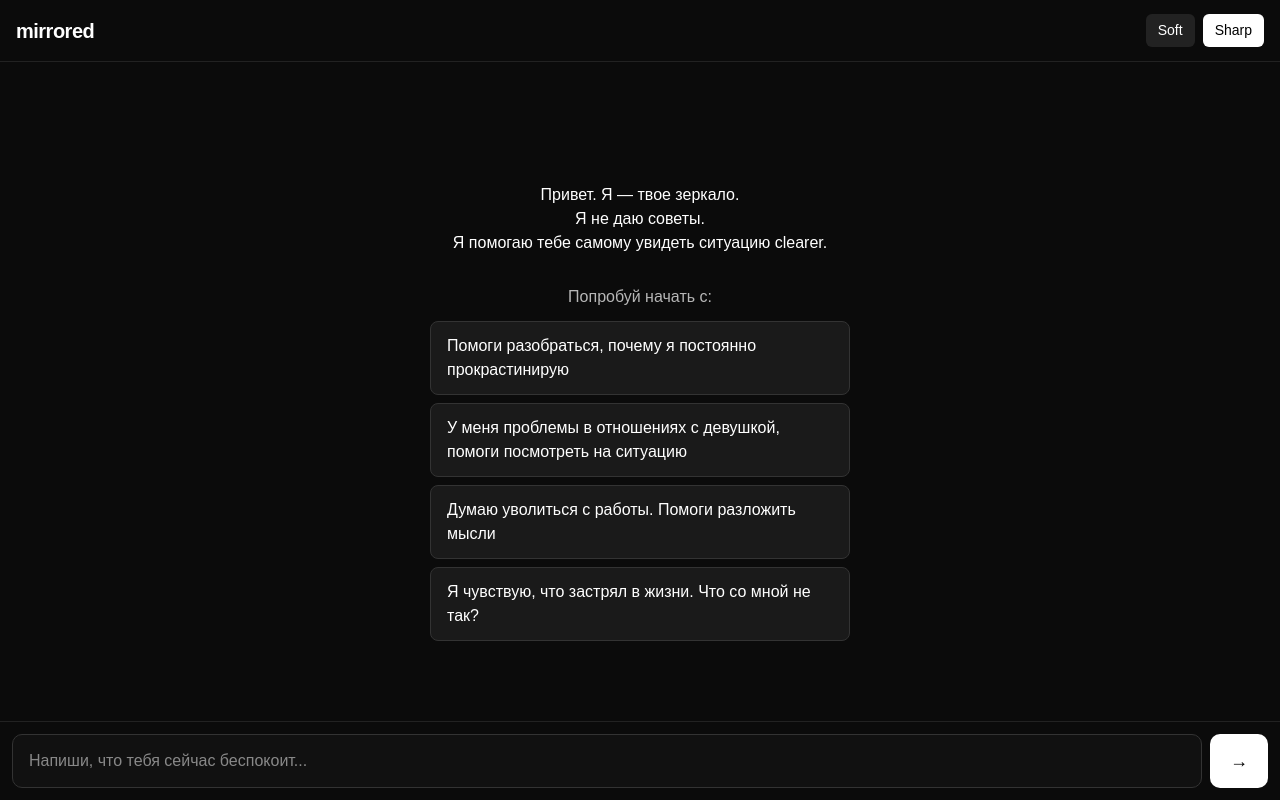
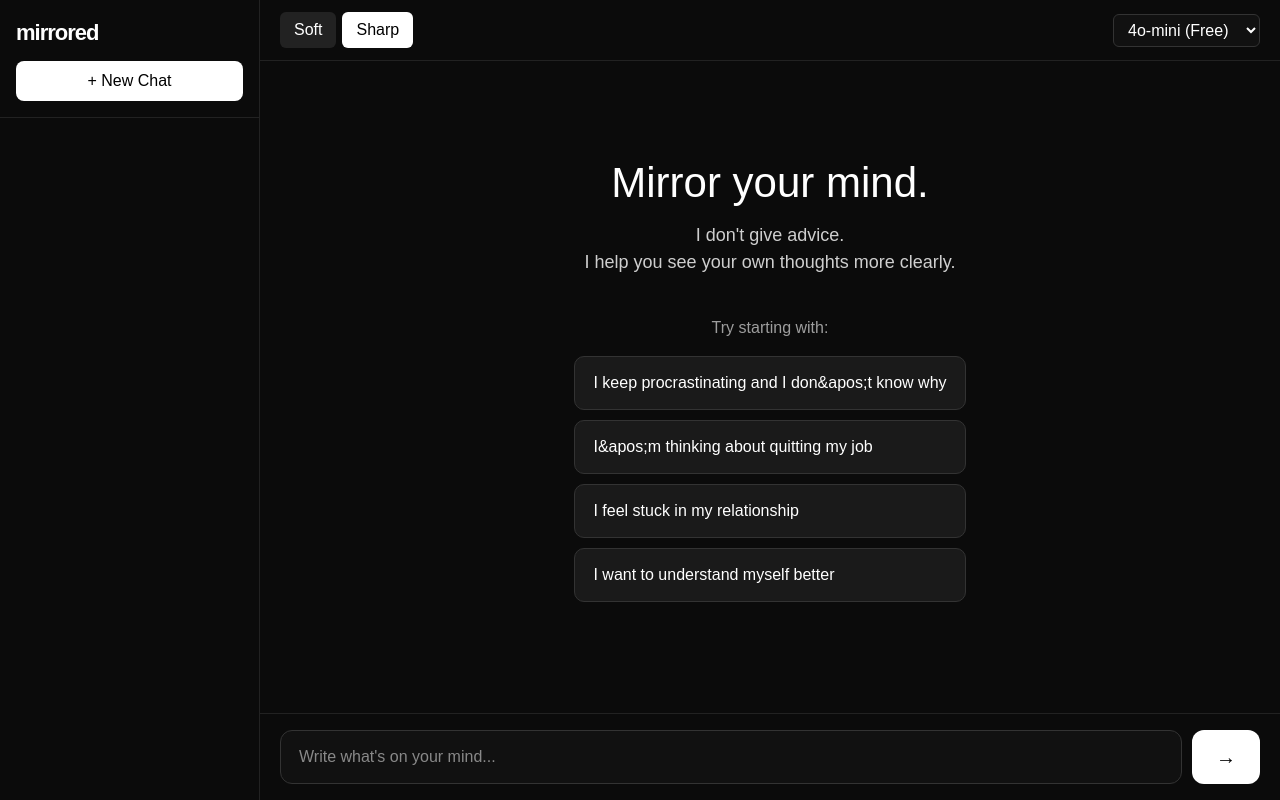
Before and after one commit to 764mvl-web/Mirrored, a Next.js app: page / in a window 1280 px wide. Built offline with nearby package versions, Linux system fonts and the light colour scheme.

Commit message:
fix responses api

```diff
--- a/app/page.tsx
+++ b/app/page.tsx
@@ -2,42 +2,117 @@
 
 import { useState, useRef, useEffect } from "react";
 
+type Message = { role: "user" | "assistant"; content: string };
+type Chat = {
+  id: string;
+  title: string;
+  messages: Message[];
+  createdAt: Date;
+};
+
 export default function Home() {
-  const [messages, setMessages] = useState<any[]>([]);
+  const [chats, setChats] = useState<Chat[]>([]);
+  const [currentChatId, setCurrentChatId] = useState<string | null>(null);
+  const [messages, setMessages] = useState<Message[]>([]);
   const [input, setInput] = useState("");
   const [mode, setMode] = useState<"soft" | "sharp">("sharp");
-  const [showOnboarding, setShowOnboarding] = useState(true);
+  const [model, setModel] = useState<"4o-mini" | "4o">("4o-mini");
+  const [isLoading, setIsLoading] = useState(false);
 
-  const bottomRef = useRef<HTMLDivElement | null>(null);
+  const bottomRef = useRef<HTMLDivElement>(null);
 
-  // Примеры быстрых стартов
-  const quickStarts = [
-    "Помоги разобраться, почему я постоянно прокрастинирую",
-    "У меня проблемы в отношениях с девушкой, помоги посмотреть на ситуацию",
-    "Думаю уволиться с работы. Помоги разложить мысли",
-    "Я чувствую, что застрял в жизни. Что со мной не так?",
-  ];
+  // Load chats from localStorage
+  useEffect(() => {
+    const savedChats = localStorage.getItem("mirrored-chats");
+    if (savedChats) {
+      const parsed = JSON.parse(savedChats);
+      setChats(parsed);
+      if (parsed.length > 0) {
+        setCurrentChatId(parsed[0].id);
+        setMessages(parsed[0].messages);
+      }
+    }
+  }, []);
 
-  const sendMessage = async (text?: string) => {
-    const messageText = text || input;
-    if (!messageText) return;
+  // Save chats to localStorage
+  useEffect(() => {
+    localStorage.setItem("mirrored-chats", JSON.stringify(chats));
+  }, [chats]);
 
-    const newMessages = [...messages, { role: "user", content: messageText }];
+  // Update messages when switching chats
+  useEffect(() => {
+    if (currentChatId) {
+      const currentChat = chats.find(c => c.id === currentChatId);
+      if (currentChat) setMessages(currentChat.messages);
+    }
+  }, [currentChatId, chats]);
+
+  const currentChat = chats.find(c => c.id === currentChatId);
+
+  const createNewChat = () => {
+    const newChat: Chat = {
+      id: Date.now().toString(),
+      title: "New Conversation",
+      messages: [],
+      createdAt: new Date(),
+    };
+    setChats([newChat, ...chats]);
+    setCurrentChatId(newChat.id);
+    setMessages([]);
+  };
+
+  const sendMessage = async () => {
+    if (!input.trim() || !currentChatId || isLoading) return;
+
+    const userMessage: Message = { role: "user", content: input };
+    const newMessages = [...messages, userMessage];
+
+    // Update UI immediately
     setMessages(newMessages);
     setInput("");
-    setShowOnboarding(false);
+    setIsLoading(true);
 
+    // Update chat in state
+    setChats(prev => prev.map(chat =>
+      chat.id === currentChatId
+        ? { ...chat, messages: newMessages }
+        : chat
+    ));
+
+    try {
       const res = await fetch("/api/chat", {
         method: "POST",
-      body: JSON.stringify({ messages: newMessages, mode }),
+        body: JSON.stringify({
+          messages: newMessages,
+          mode,
+          model,
+        }),
       });
 
       const data = await res.json();
 
-    setMessages((prev) => [
-      ...newMessages,
-      { role: "assistant", content: data.reply },
-    ]);
+      const assistantMessage: Message = { role: "assistant", content: data.reply };
+
+      const finalMessages = [...newMessages, assistantMessage];
+
+      setMessages(finalMessages);
+      setChats(prev => prev.map(chat =>
+        chat.id === currentChatId
+          ? {
+              ...chat,
+              messages: finalMessages,
+              title: chat.messages.length === 0
+                ? finalMessages[0].content.slice(0, 40) + "..."
+                : chat.title
+            }
+          : chat
+      ));
+    } catch (error) {
+      console.error(error);
+      alert("Something went wrong. Please try again.");
+    } finally {
+      setIsLoading(false);
+    }
   };
 
   useEffect(() => {
@@ -46,50 +121,88 @@ export default function Home() {
 
   return (
     <div style={styles.container}>
-      {/* HEADER */}
-      <div style={styles.header}>
-        <div style={styles.title}>mirrored</div>
+      {/* SIDEBAR */}
+      <div style={styles.sidebar}>
+        <div style={styles.sidebarHeader}>
+          <div style={styles.logo}>mirrored</div>
+          <button onClick={createNewChat} style={styles.newChatBtn}>
+            + New Chat
+          </button>
+        </div>
 
-        <div style={{ display: "flex", gap: 8 }}>
+        <div style={styles.chatList}>
+          {chats.map(chat => (
+            <div
+              key={chat.id}
+              onClick={() => setCurrentChatId(chat.id)}
+              style={{
+                ...styles.chatItem,
+                background: currentChatId === chat.id ? "#1f1f1f" : "transparent",
+              }}
+            >
+              {chat.title}
+            </div>
+          ))}
+        </div>
+      </div>
+
+      {/* MAIN CHAT AREA */}
+      <div style={styles.main}>
+        {/* Top Bar */}
+        <div style={styles.topBar}>
+          <div style={styles.modeContainer}>
             <button
               onClick={() => setMode("soft")}
-            style={{
-              ...styles.modeBtn,
-              background: mode === "soft" ? "#fff" : "#222",
-              color: mode === "soft" ? "#000" : "#fff",
-            }}
+              style={{ ...styles.modeBtn, background: mode === "soft" ? "#fff" : "#222", color: mode === "soft" ? "#000" : "#fff" }}
             >
               Soft
             </button>
             <button
               onClick={() => setMode("sharp")}
-            style={{
-              ...styles.modeBtn,
-              background: mode === "sharp" ? "#fff" : "#222",
-              color: mode === "sharp" ? "#000" : "#fff",
-            }}
+              style={{ ...styles.modeBtn, background: mode === "sharp" ? "#fff" : "#222", color: mode === "sharp" ? "#000" : "#fff" }}
             >
               Sharp
             </button>
           </div>
+
+          <select
+            value={model}
+            onChange={(e) => setModel(e.target.value as "4o-mini" | "4o")}
+            style={styles.modelSelect}
+          >
+            <option value="4o-mini">4o-mini (Free)</option>
+            <option value="4o">4o (Paid soon)</option>
+          </select>
         </div>
 
-      {/* CHAT AREA */}
-      <div style={styles.chat}>
-        {showOnboarding && messages.length === 0 ? (
+        {/* Messages */}
+        <div style={styles.chatArea}>
+          {messages.length === 0 ? (
             <div style={styles.onboarding}>
-            <h2>Привет. Я — твое зеркало.</h2>
-            <p>Я не даю советы.<br />Я помогаю тебе самому увидеть ситуацию clearer.</p>
+              <h1 style={{ fontSize: 42, marginBottom: 8 }}>Mirror your mind.</h1>
+              <p style={{ fontSize: 18, opacity: 0.8, maxWidth: 420 }}>
+                I don&apos;t give advice.<br />
+                I help you see your own thoughts more clearly.
+              </p>
 
-            <div style={{ marginTop: 30 }}>
-              <p style={{ marginBottom: 12, opacity: 0.7 }}>Попробуй начать с:</p>
-              {quickStarts.map((q, i) => (
+              <div style={{ marginTop: 40 }}>
+                <p style={{ marginBottom: 16, opacity: 0.6 }}>Try starting with:</p>
+                {[
+                  "I keep procrastinating and I don&apos;t know why",
+                  "I&apos;m thinking about quitting my job",
+                  "I feel stuck in my relationship",
+                  "I want to understand myself better"
+                ].map((text, i) => (
                   <button
                     key={i}
-                  onClick={() => sendMessage(q)}
-                  style={styles.quickStart}
+                    onClick={() => {
+                      setInput(text);
+                      // Auto send after small delay
+                      setTimeout(() => sendMessage(), 100);
+                    }}
+                    style={styles.quickBtn}
                   >
-                  {q}
+                    {text}
                   </button>
                 ))}
               </div>
@@ -101,110 +214,69 @@ export default function Home() {
                 style={{
                   ...styles.message,
                   alignSelf: m.role === "user" ? "flex-end" : "flex-start",
-                background: m.role === "user" ? "#2a2a2a" : "#1a1a1a",
+                  background: m.role === "user" ? "#2a2a2a" : "#171717",
                 }}
               >
                 {m.content}
               </div>
             ))
           )}
+          {isLoading && <div style={styles.loading}>Mirrored is thinking...</div>}
           <div ref={bottomRef} />
         </div>
 
-      {/* INPUT */}
-      <div style={styles.inputBox}>
+        {/* Input */}
+        <div style={styles.inputArea}>
           <input
             style={styles.input}
             value={input}
             onChange={(e) => setInput(e.target.value)}
-          placeholder="Напиши, что тебя сейчас беспокоит..."
+            placeholder="Write what&apos;s on your mind..."
             onKeyDown={(e) => e.key === "Enter" && sendMessage()}
+            disabled={isLoading}
           />
-        <button style={styles.button} onClick={() => sendMessage()}>
+          <button style={styles.sendBtn} onClick={sendMessage} disabled={isLoading || !input.trim()}>
             →
           </button>
+        </div>
       </div>
     </div>
   );
 }
 
 const styles: any = {
-  container: {
-    background: "#0b0b0b",
-    color: "#fff",
-    height: "100vh",
-    display: "flex",
-    flexDirection: "column",
-  },
-  header: {
-    display: "flex",
-    justifyContent: "space-between",
-    alignItems: "center",
-    padding: "14px 16px",
-    borderBottom: "1px solid #222",
-  },
-  title: { fontSize: 20, fontWeight: 700, letterSpacing: "-0.5px" },
-  modeBtn: {
-    padding: "6px 12px",
-    border: "none",
-    borderRadius: 6,
-    cursor: "pointer",
-    fontSize: 14,
-  },
-  chat: {
-    flex: 1,
-    padding: 20,
-    display: "flex",
-    flexDirection: "column",
-    gap: 12,
-    overflowY: "auto",
-  },
-  onboarding: {
-    textAlign: "center",
-    maxWidth: 420,
-    margin: "auto",
-    paddingTop: 60,
-  },
-  message: {
-    maxWidth: "75%",
-    padding: "12px 16px",
-    borderRadius: 12,
-    lineHeight: 1.45,
-  },
-  quickStart: {
+  container: { display: "flex", height: "100vh", background: "#0b0b0b", color: "#fff" },
+  sidebar: { width: 260, borderRight: "1px solid #222", display: "flex", flexDirection: "column" },
+  sidebarHeader: { padding: "16px", borderBottom: "1px solid #222" },
+  logo: { fontSize: 22, fontWeight: 700, letterSpacing: "-1px" },
+  newChatBtn: { marginTop: 12, padding: "8px 14px", background: "#fff", color: "#000", border: "none", borderRadius: 8, cursor: "pointer", width: "100%" },
+  chatList: { flex: 1, overflowY: "auto", padding: "8px" },
+  chatItem: { padding: "10px 14px", borderRadius: 8, marginBottom: 4, cursor: "pointer", whiteSpace: "nowrap", overflow: "hidden", textOverflow: "ellipsis" },
+
+  main: { flex: 1, display: "flex", flexDirection: "column" },
+  topBar: { padding: "12px 20px", borderBottom: "1px solid #222", display: "flex", justifyContent: "space-between", alignItems: "center" },
+  modeContainer: { display: "flex", gap: 6 },
+  modeBtn: { padding: "6px 14px", borderRadius: 6, border: "none", cursor: "pointer" },
+  modelSelect: { background: "#111", color: "#fff", border: "1px solid #333", padding: "6px 10px", borderRadius: 6 },
+
+  chatArea: { flex: 1, padding: "20px", overflowY: "auto", display: "flex", flexDirection: "column", gap: 12 },
+  onboarding: { margin: "auto", textAlign: "center", maxWidth: 460 },
+  message: { maxWidth: "70%", padding: "13px 17px", borderRadius: 12, lineHeight: 1.5 },
+  loading: { alignSelf: "flex-start", padding: "10px 16px", opacity: 0.7 },
+
+  inputArea: { padding: "16px 20px", borderTop: "1px solid #222", display: "flex", gap: 10 },
+  input: { flex: 1, padding: "14px 18px", background: "#111", border: "1px solid #333", borderRadius: 12, color: "#fff", fontSize: 16 },
+  sendBtn: { padding: "0 24px", background: "#fff", color: "#000", border: "none", borderRadius: 12, fontSize: 20, cursor: "pointer" },
+
+  quickBtn: {
     display: "block",
     width: "100%",
     textAlign: "left",
-    padding: "12px 16px",
-    marginBottom: 8,
+    padding: "14px 18px",
+    marginBottom: 10,
     background: "#1a1a1a",
     border: "1px solid #333",
-    borderRadius: 8,
-    cursor: "pointer",
-    color: "#fff",
-  },
-  inputBox: {
-    display: "flex",
-    padding: 12,
-    borderTop: "1px solid #222",
-    gap: 8,
-  },
-  input: {
-    flex: 1,
-    padding: "14px 16px",
-    background: "#111",
-    border: "1px solid #333",
-    color: "#fff",
     borderRadius: 10,
-    fontSize: 16,
-  },
-  button: {
-    padding: "0 20px",
-    background: "#fff",
-    color: "#000",
-    border: "none",
-    borderRadius: 10,
-    cursor: "pointer",
-    fontSize: 18,
-  },
+    cursor: "pointer"
+  }
 };
```
Lines whose indentation alone changed are shown as unchanged.
